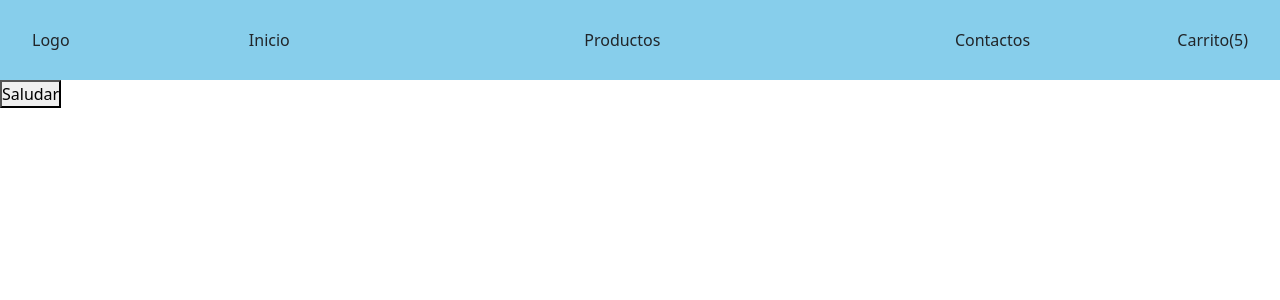
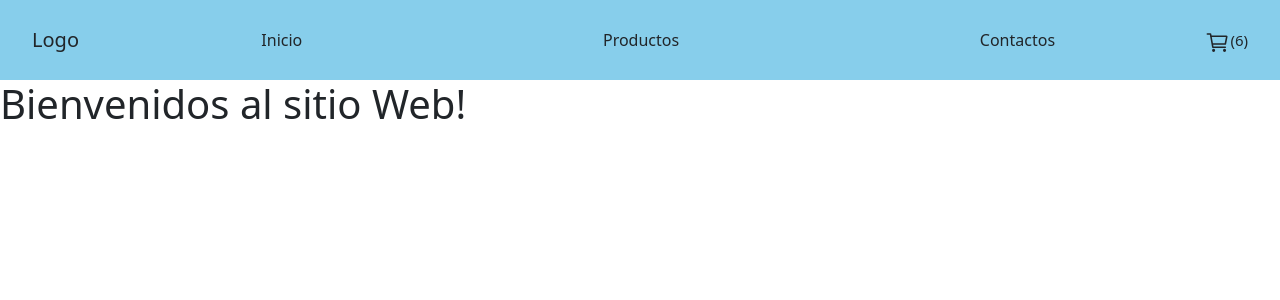
Before and after one commit to AyrtonLK/React-Flex-ecommerce, a React (Vite) app: page / in a window 1280 px wide. Shown: the top 300 px of the page. Built offline with nearby package versions, Linux system fonts and the light colour scheme; the HTML template or start-up script is replaced by a standard one.

Commit message:
listContainer & cartWidget

```diff
--- a/package.json
+++ b/package.json
@@ -12,7 +12,8 @@
   "dependencies": {
     "boostrap": "^2.0.0",
     "react": "^19.0.0",
-    "react-dom": "^19.0.0"
+    "react-dom": "^19.0.0",
+    "react-icons": "^5.5.0"
   },
   "devDependencies": {
     "@eslint/js": "^9.21.0",
--- a/src/App.jsx
+++ b/src/App.jsx
@@ -1,12 +1,12 @@
 import './App.css';
+import ItemListContainer from './components/ItemListContainer/ItemListContainer';
 import Navbar from './components/Navbar/Navbar';
-import Saludo from './components/Saludo/Saludo';
 
 function App() {
   return (
     <>
       <Navbar/>
-      <Saludo/>
+      <ItemListContainer greetings="Bienvenidos al sitio Web!"/>
     </>
   );
 }
--- /dev/null
+++ b/src/components/CartWidget.jsx/CartWidget.css
@@ -0,0 +1,11 @@
+p{
+    font-size: 20px;
+}
+
+.cart{
+    font-size: 25px;
+}
+
+.number{
+    font-size: 15px;
+}
--- /dev/null
+++ b/src/components/CartWidget.jsx/CartWidget.jsx
@@ -0,0 +1,16 @@
+import './CartWidget.css';
+import { IoCartOutline } from "react-icons/io5";
+
+
+function CartWidget ({greetings}){
+
+    return(
+        <>
+        <p className='cart'><IoCartOutline/></p>
+        <p className='number'>(6)</p>
+        </>
+
+    );
+};
+
+export default CartWidget;
--- /dev/null
+++ b/src/components/ItemListContainer/ItemListContainer.jsx
@@ -0,0 +1,10 @@
+import './ItemListContainer.css';
+
+function ItemListContainer({greetings}) {
+
+    return (
+        <h1>{greetings}</h1>
+    );
+}
+
+export default ItemListContainer;
--- a/src/components/Navbar/Navbar.jsx
+++ b/src/components/Navbar/Navbar.jsx
@@ -1,3 +1,4 @@
+import CartWidget from '../CartWidget.jsx/CartWidget';
 import './Navbar.css';
 
 function Navbar() {
@@ -10,7 +11,7 @@ function Navbar() {
                     <li>Productos</li>
                     <li>Contactos</li>
                 </ul>
-                <p>Carrito(5)</p>
+                <CartWidget />
             </nav>
         </header>
     );
```
Also changed, not shown: src/components/ItemListContainer/ItemListContainer.css (added), 1 other file (tests, documents, lock files or other folders).
